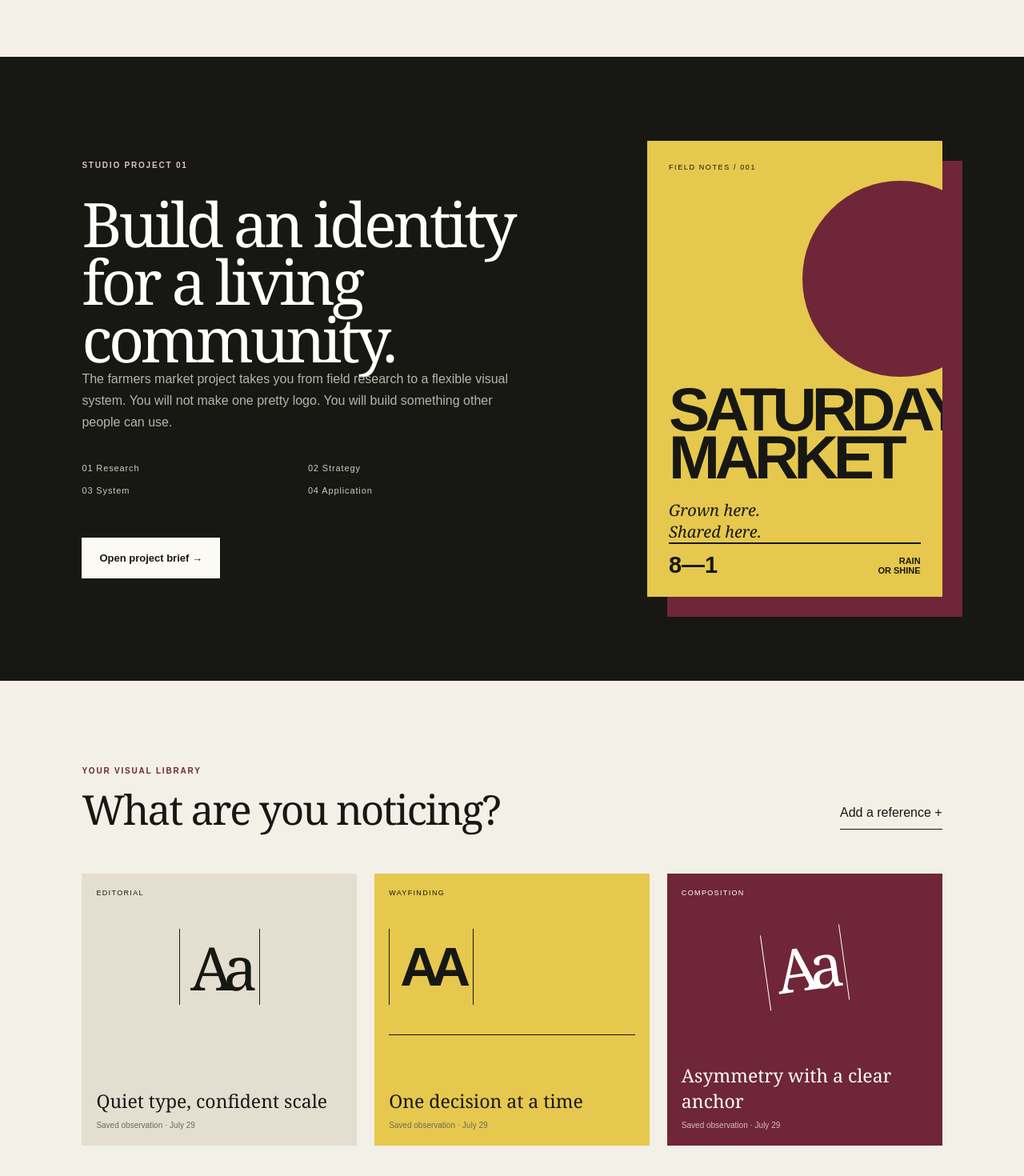
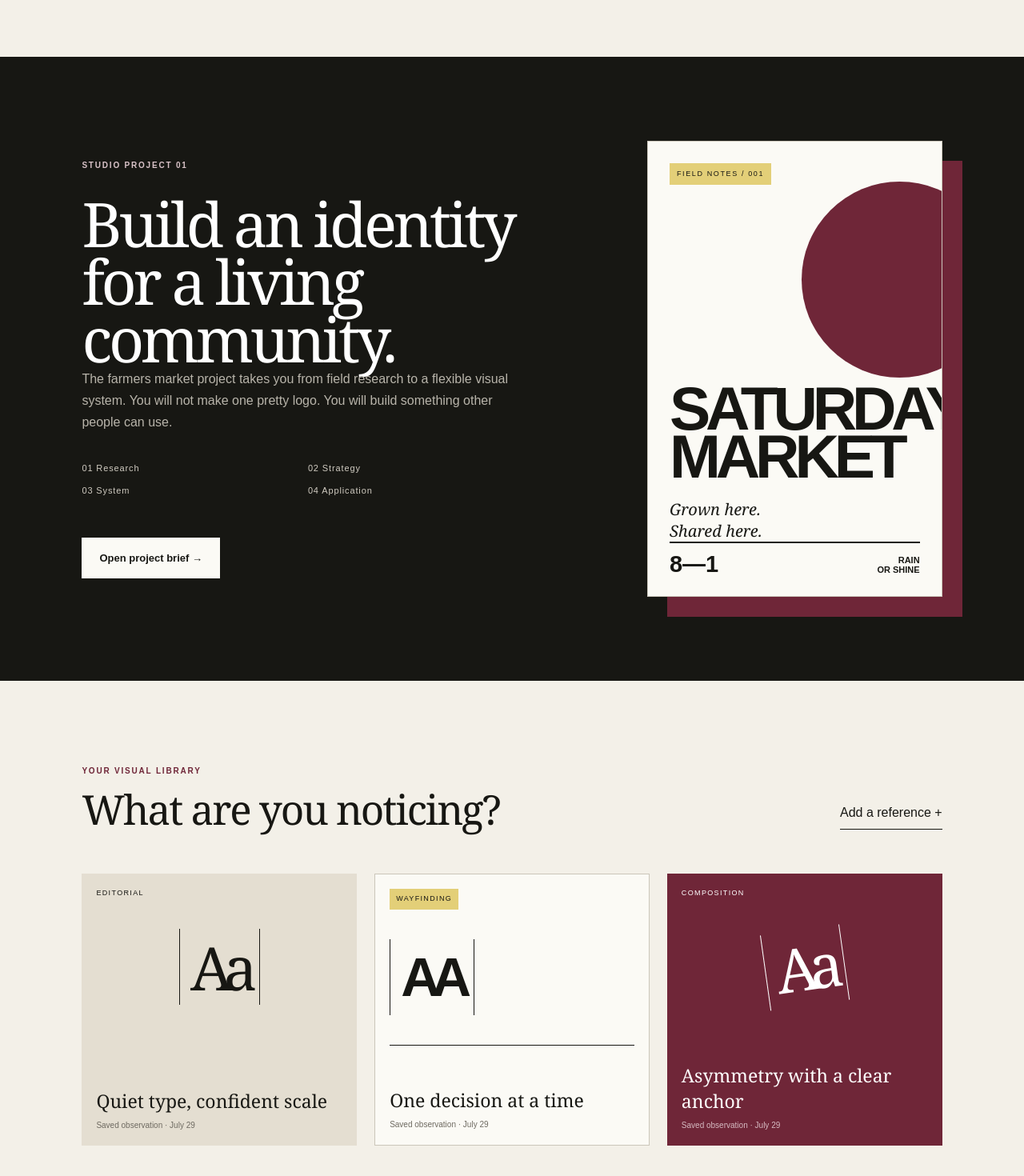
Before and after one commit to aiyannaworks-works/thecreativestudio, a Next.js app: page / in a window 1280 px wide. Shown: the part 1915-3385 px from the top of the page at 80% size. Built offline with nearby package versions, Linux system fonts and the light colour scheme.

Commit message:
Use yellow as a restrained accent
Updated colors in globals.css for various elements.

```diff
--- a/app/globals.css
+++ b/app/globals.css
@@ -8,7 +8,7 @@
   --rule: #cbc6ba;
   --wine: #6f2638;
   --wine-dark: #511929;
-  --yellow: #e5c84d;
+  --yellow: #e3cf78;
   --olive: #68734a;
 }
 
@@ -70,8 +70,8 @@ em { color: var(--wine); font-weight: 400; }
 .project-copy > p { max-width: 580px; color: #b8b4aa; line-height: 1.7; }
 .phase-list { display: grid; grid-template-columns: 1fr 1fr; gap: 12px; margin: 35px 0; color: #d0cbc1; font-size: 11px; letter-spacing: .08em; }
 .paper-button { background: var(--paper); color: var(--ink); }
-.project-poster { min-height: 570px; background: var(--yellow); color: var(--ink); padding: 27px; position: relative; display: flex; flex-direction: column; overflow: hidden; box-shadow: 25px 25px 0 var(--wine); }
-.project-poster > span { font-size: 9px; letter-spacing: .18em; }
+.project-poster { min-height: 570px; background: var(--paper); color: var(--ink); padding: 27px; position: relative; display: flex; flex-direction: column; overflow: hidden; border: 1px solid var(--rule); box-shadow: 25px 25px 0 var(--wine); }
+.project-poster > span { width: fit-content; background: var(--yellow); padding: 7px 9px; font-size: 9px; letter-spacing: .18em; }
 .sun { position: absolute; right: -70px; top: 50px; width: 245px; height: 245px; background: var(--wine); border-radius: 50%; }
 .project-poster h3 { font: 700 clamp(55px, 6vw, 91px)/.78 Arial, sans-serif; letter-spacing: -.08em; text-transform: uppercase; z-index: 1; margin: auto 0 22px; }
 .project-poster p { font: italic 20px Georgia, serif; z-index: 1; }
@@ -84,7 +84,8 @@ em { color: var(--wine); font-weight: 400; }
 .observation h3 { font: 400 23px Georgia, serif; margin: auto 0 7px; }
 .observation p { font-size: 10px; color: var(--muted); margin: 0; }
 .observation.cream { background: #e4ded1; }
-.observation.yellow { background: var(--yellow); }
+.observation.yellow { background: var(--paper); border: 1px solid var(--rule); }
+.observation.yellow > span { width: fit-content; background: var(--yellow); padding: 6px 8px; }
 .observation.wine { background: var(--wine); color: white; }
 .observation.wine p { color: #d6bbc2; }
 .visual { min-height: 170px; display: flex; align-items: center; justify-content: center; gap: 13px; }
@@ -112,8 +113,8 @@ input[type="range"] { grid-column: 1 / -1; accent-color: var(--wine); width: 100
 .feedback span { font-size: 9px; text-transform: uppercase; letter-spacing: .15em; font-weight: 700; }
 .feedback p { font: italic 16px/1.4 Georgia, serif; margin: 8px 0 0; }
 .canvas-wrap { padding: 45px; background: #d9d4c9; display: flex; flex-direction: column; justify-content: center; }
-.practice-canvas { aspect-ratio: 4 / 5; max-height: 650px; background: var(--yellow); padding: 9%; display: flex; flex-direction: column; justify-content: center; align-items: flex-start; box-shadow: 12px 12px 0 var(--wine); transition: gap .15s ease; }
-.canvas-label { font-size: 8px; letter-spacing: .15em; }
+.practice-canvas { aspect-ratio: 4 / 5; max-height: 650px; background: var(--paper); border: 1px solid var(--rule); padding: 9%; display: flex; flex-direction: column; justify-content: center; align-items: flex-start; box-shadow: 12px 12px 0 var(--wine); transition: gap .15s ease; }
+.canvas-label { width: fit-content; background: var(--yellow); padding: 6px 8px; font-size: 8px; letter-spacing: .15em; }
 .practice-canvas strong { font-family: Arial, sans-serif; line-height: .75; letter-spacing: -.09em; transition: font-size .15s ease; }
 .canvas-rule { height: 4px; background: var(--ink); width: 100%; }
 .practice-canvas p { font-weight: 700; line-height: 1.05; margin: 0; transition: font-size .15s ease; }
```
